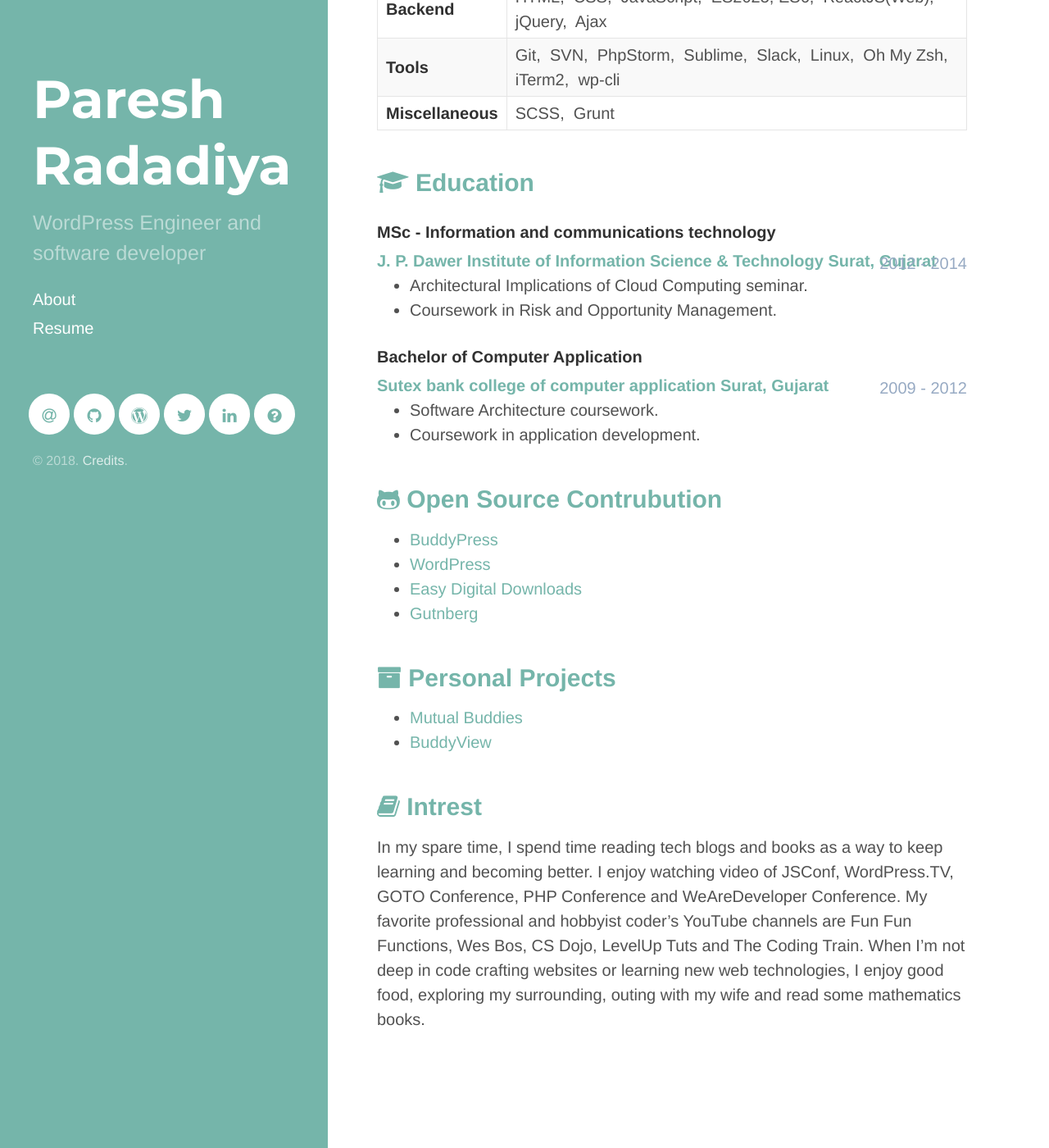
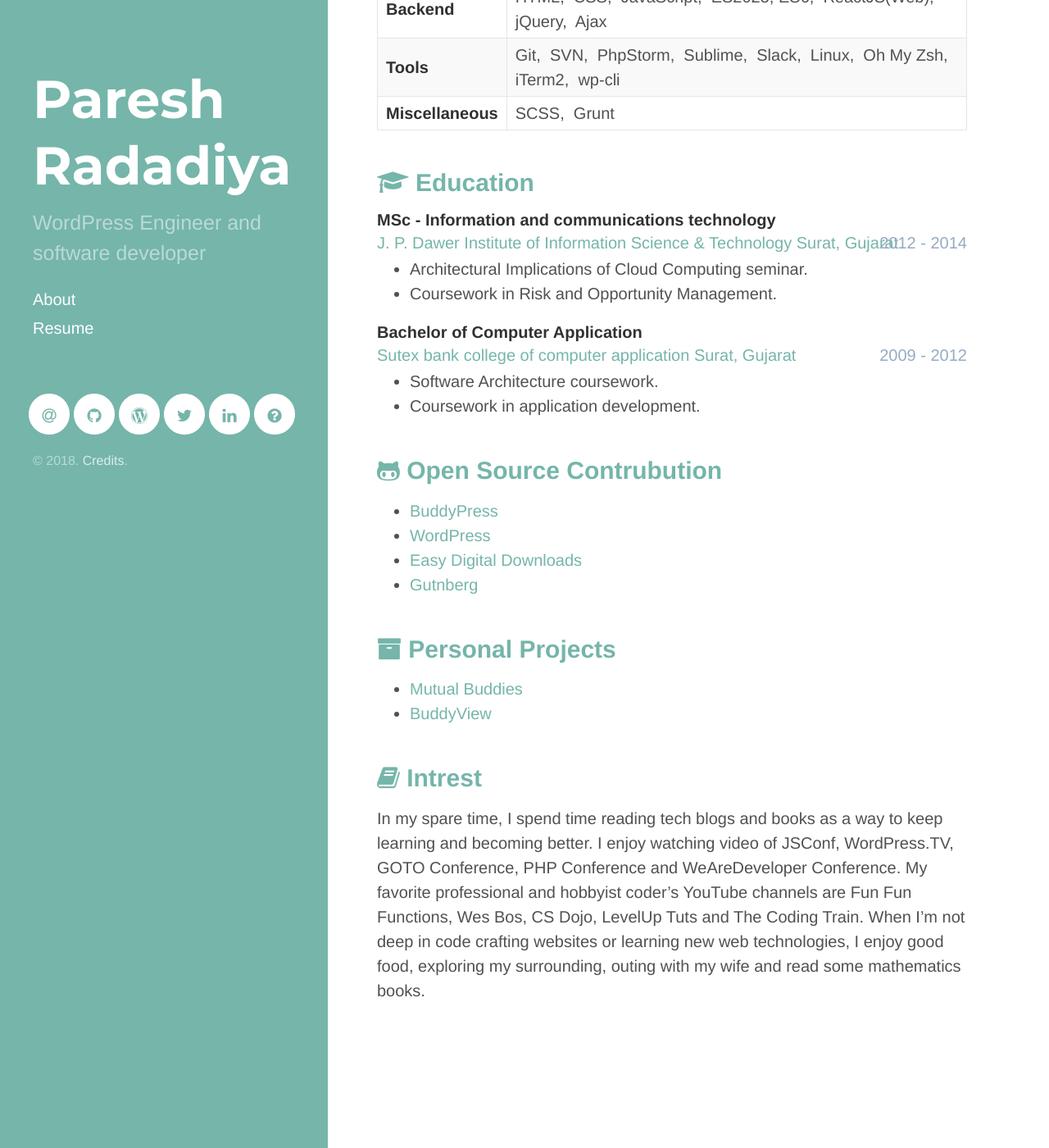
Before and after one commit to PareshRadadiya/pareshradadiya.github.io, a Jekyll site: the page built from resume/index.html, in a window 1280 px wide and 1400 px high, scrolled down 2130 px. Shown: the whole window at 82% size. Built offline with Jekyll 4.4.1, drawn with Linux system fonts in a browser that asks for light colours; nearby versions of some CDN libraries.

Commit message:
education section removed margin from the degree

```diff
--- a/_includes/education.html
+++ b/_includes/education.html
@@ -1,5 +1,5 @@
 {% if site.data.educations %}
-<div class="education-container container-block">
+<div class="education-section container-block">
 
   <h2 class="section-title"><i class="fa fa-graduation-cap"></i>&nbsp;Education</h2>
 
@@ -8,7 +8,7 @@
       <h4 class="degree">{{ education.degree }}</h4>
       <div class="meta">
          <div class="upper-row">
-           <h5 class="title"><a href="{{education.institute.link}}" target="_blank">{{ education.institute.name }}</a></h5>
+           <div class="title"><a href="{{education.institute.link}}" target="_blank">{{ education.institute.name }}</a></h5>
         <div class="time">{{ education.time }}</div>
          </div>
       </div>
--- a/public/css/paresh.css
+++ b/public/css/paresh.css
@@ -171,6 +171,9 @@ a.btn-outline:active {
 .main-wrapper .experiences-section .item {
     margin-bottom: 30px;
 }
+.main-wrapper .education-section  .degree {
+  margin: 0;
+}
 
 /* this does some magic that preserves the 8.5x11" aspect ratio */
 .slide-container {
```
